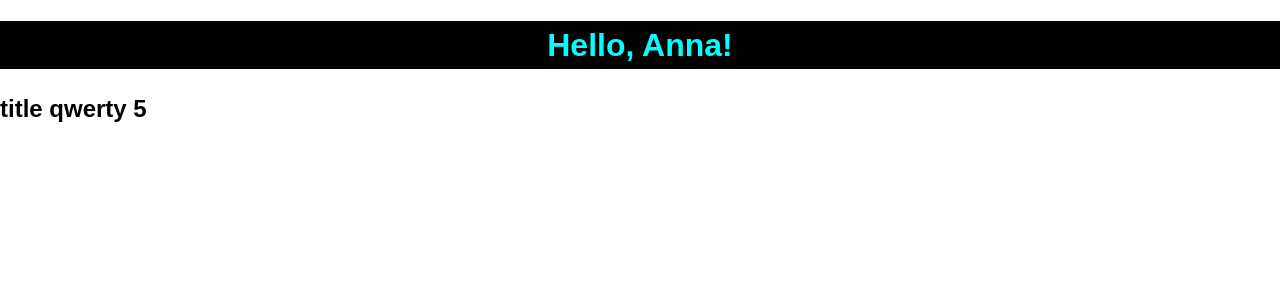
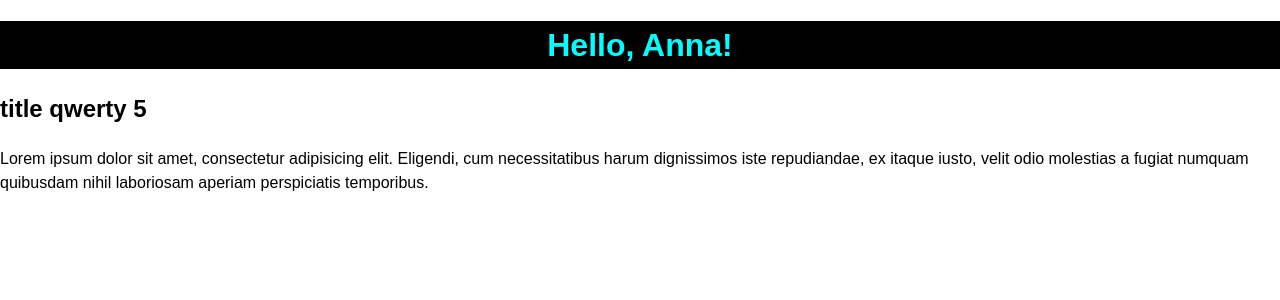
Before and after one commit to Ehorga/practic-11-11-25, a React (Vite) app: page / in a window 1280 px wide. Shown: the top 300 px of the page. Built offline with nearby package versions, Linux system fonts and the light colour scheme.

Commit message:
Add paragraf

```diff
--- a/src/App.jsx
+++ b/src/App.jsx
@@ -5,7 +5,9 @@ function Heading() {
   return <h2>title qwerty {sum(2, 3)}</h2>;
 }
 
-//create paragraf
+function Paragraf(){
+  return <p>Lorem ipsum dolor sit amet, consectetur adipisicing elit. Eligendi, cum necessitatibus harum dignissimos iste repudiandae, ex itaque iusto, velit odio molestias a fugiat numquam quibusdam nihil laboriosam aperiam perspiciatis temporibus.</p>
+}
 
 function App() {
   const name = 'Anna';
@@ -18,6 +20,7 @@ function App() {
 
       <Heading />
       {/* paragraf */}
+      <Paragraf/>
     </>
   );
 }
```
